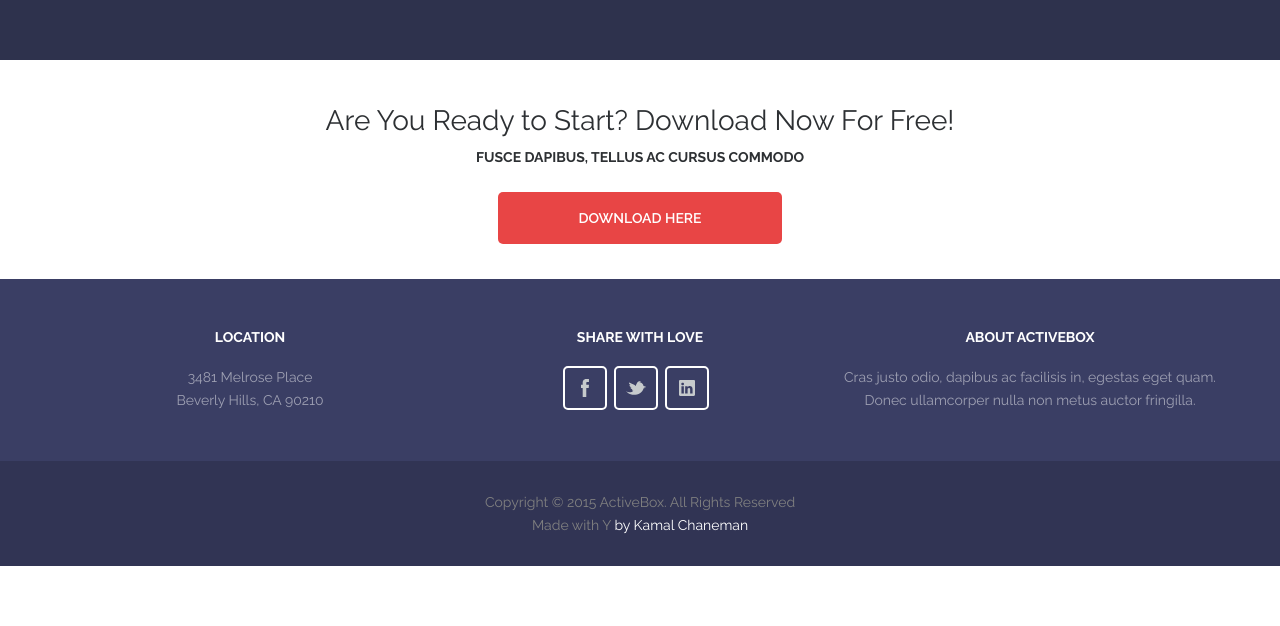
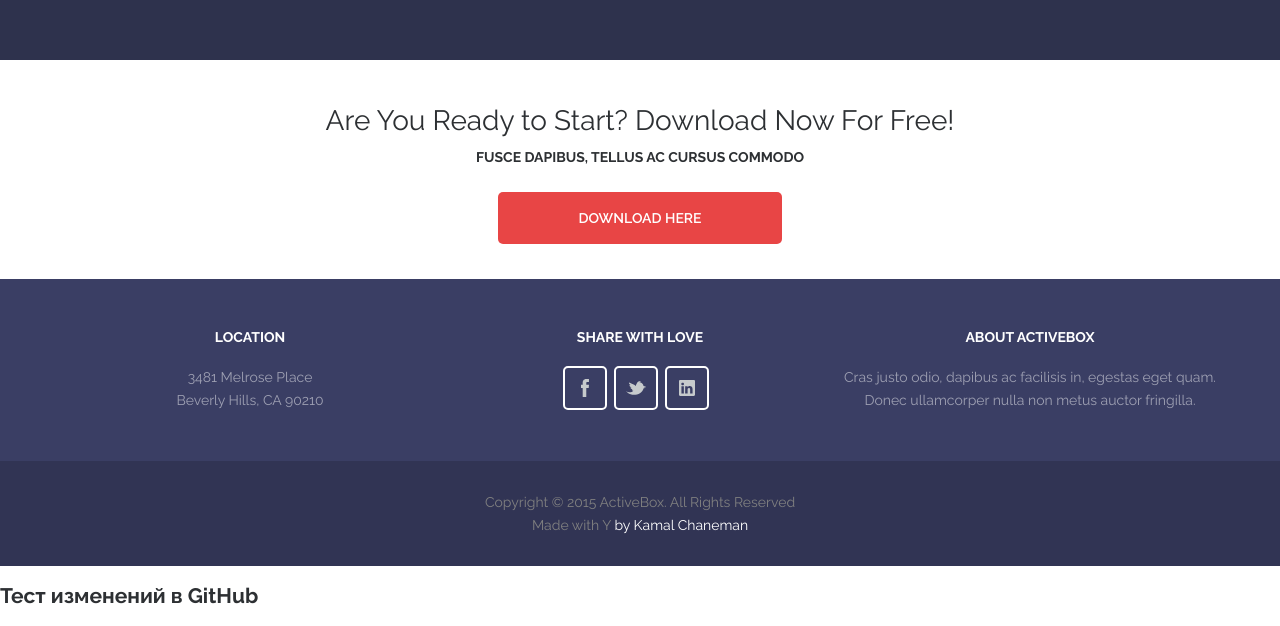
Before and after one commit to chiga18/ActiveBox, a plain HTML site: page index.html in a window 1280 px wide. Shown: the part 3128-3754 px from the top of the page. Before the commit the page ends 3694 px from the top, so only its background shows below. Drawn offline with nearby package versions, Linux system fonts and the light colour scheme.

Commit message:
Тест

```diff
--- a/index.html
+++ b/index.html
@@ -428,6 +428,9 @@
         </div>
     </footer>
 
+
+
+    <h2>Тест изменений в GitHub</h2>
     <script src="js/jquery.js"></script>
     <script src="js/common.js"></script>
 </body>
```
